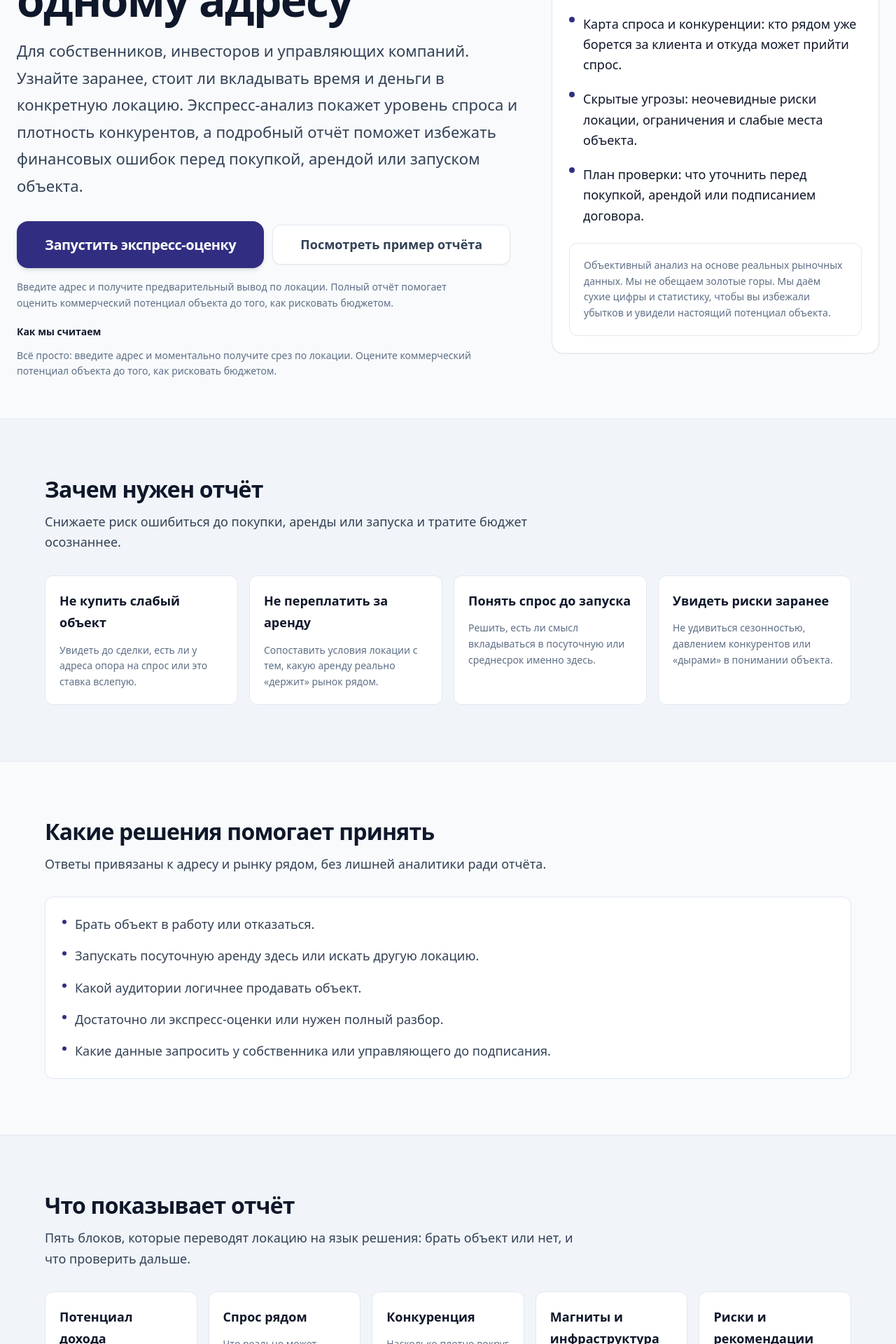
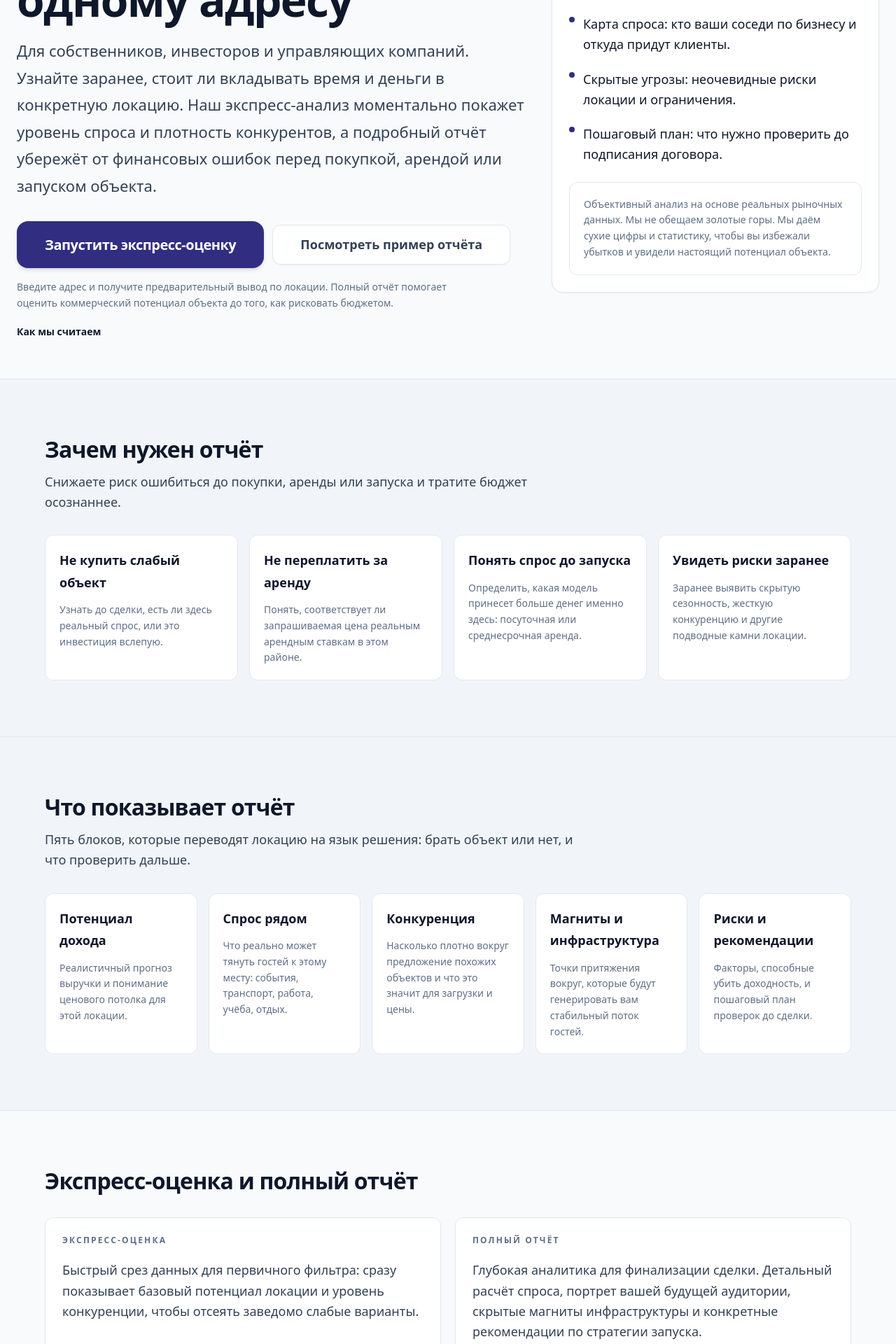
Before and after one commit to ASI-integration/asi-landing, a Next.js app: page /ru/otchet-po-dohodnosti-obektov in a window 1280 px wide. Shown: the part 440-2360 px from the top of the page at 70% size. Built offline with nearby package versions, Linux system fonts and the light colour scheme.

Commit message:
Refine RU report landing copy

```diff
--- a/src/app/ru/otchet-po-dohodnosti-obektov/page.tsx
+++ b/src/app/ru/otchet-po-dohodnosti-obektov/page.tsx
@@ -27,7 +27,7 @@ const METHODOLOGY_HREF = '/ru/kak-my-ocenivaem-dohodnost-obektov';
 const REPORT_BLOCKS = [
   {
     title: 'Потенциал дохода',
-    text: 'Насколько адрес в целом выглядит перспективным для аренды с точки зрения доступных сигналов по локации.',
+    text: 'Реалистичный прогноз выручки и понимание ценового потолка для этой локации.',
   },
   {
     title: 'Спрос рядом',
@@ -39,54 +39,42 @@ const REPORT_BLOCKS = [
   },
   {
     title: 'Магниты и инфраструктура',
-    text: 'Точки рядом, которые усиливают или ослабляют интерес к адресу.',
+    text: 'Точки притяжения вокруг, которые будут генерировать вам стабильный поток гостей.',
   },
   {
     title: 'Риски и рекомендации',
-    text: 'Что может сорвать ожидания по доходу и какие вопросы закрыть до договора или запуска.',
+    text: 'Факторы, способные убить доходность, и пошаговый план проверок до сделки.',
   },
 ] as const;
 
 const WHY_CARDS = [
   {
     title: 'Не купить слабый объект',
-    text: 'Увидеть до сделки, есть ли у адреса опора на спрос или это ставка вслепую.',
+    text: 'Узнать до сделки, есть ли здесь реальный спрос, или это инвестиция вслепую.',
   },
   {
     title: 'Не переплатить за аренду',
-    text: 'Сопоставить условия локации с тем, какую аренду реально «держит» рынок рядом.',
+    text: 'Понять, соответствует ли запрашиваемая цена реальным арендным ставкам в этом районе.',
   },
   {
     title: 'Понять спрос до запуска',
-    text: 'Решить, есть ли смысл вкладываться в посуточную или среднесрок именно здесь.',
+    text: 'Определить, какая модель принесет больше денег именно здесь: посуточная или среднесрочная аренда.',
   },
   {
     title: 'Увидеть риски заранее',
-    text: 'Не удивиться сезонностью, давлением конкурентов или «дырами» в понимании объекта.',
+    text: 'Заранее выявить скрытую сезонность, жесткую конкуренцию и другие подводные камни локации.',
   },
 ] as const;
 
-const DECISION_ITEMS = [
-  'Брать объект в работу или отказаться.',
-  'Запускать посуточную аренду здесь или искать другую локацию.',
-  'Какой аудитории логичнее продавать объект.',
-  'Достаточно ли экспресс-оценки или нужен полный разбор.',
-  'Какие данные запросить у собственника или управляющего до подписания.',
-] as const;
-
-const EXPRESS_POINTS = [
-  'Быстрый предварительный вывод.',
-  'Видно, есть ли смысл копать глубже.',
-  'Подходит для первичного отбора.',
-] as const;
-
-const FULL_REPORT_POINTS = [
-  'Подробный разбор локации.',
-  'Драйверы спроса.',
-  'Конкуренция.',
-  'Аудитория.',
-  'Риски.',
-  'Рекомендации по стратегии.',
+const COMPARISON_CARDS = [
+  {
+    title: 'Экспресс-оценка',
+    text: 'Быстрый срез данных для первичного фильтра: сразу показывает базовый потенциал локации и уровень конкуренции, чтобы отсеять заведомо слабые варианты.',
+  },
+  {
+    title: 'Полный отчёт',
+    text: 'Глубокая аналитика для финализации сделки. Детальный расчёт спроса, портрет вашей будущей аудитории, скрытые магниты инфраструктуры и конкретные рекомендации по стратегии запуска.',
+  },
 ] as const;
 
 const OBJECT_TYPES = [
@@ -114,8 +102,9 @@ export default function OtchetPoDohodnostiPage() {
               </h1>
               <p className="mt-5 max-w-3xl text-lg leading-relaxed text-[var(--t-text-2)] sm:text-xl">
                 Для собственников, инвесторов и управляющих компаний. Узнайте заранее, стоит ли вкладывать время и
-                деньги в конкретную локацию. Экспресс-анализ покажет уровень спроса и плотность конкурентов, а подробный
-                отчёт поможет избежать финансовых ошибок перед покупкой, арендой или запуском объекта.
+                деньги в конкретную локацию. Наш экспресс-анализ моментально покажет уровень спроса и плотность
+                конкурентов, а подробный отчёт убережёт от финансовых ошибок перед покупкой, арендой или запуском
+                объекта.
               </p>
               <div className="mt-8 flex flex-col gap-3 sm:flex-row sm:flex-wrap sm:items-center">
                 <PublicPrimaryCta href={EXPRESS_ASSESSMENT_HREF}>Запустить экспресс-оценку</PublicPrimaryCta>
@@ -133,10 +122,6 @@ export default function OtchetPoDohodnostiPage() {
               <div className="mt-4">
                 <PublicTextLink href={METHODOLOGY_HREF}>Как мы считаем</PublicTextLink>
               </div>
-              <p className="mt-3 max-w-2xl text-sm leading-relaxed text-[var(--t-muted)]">
-                Всё просто: введите адрес и моментально получите срез по локации. Оцените коммерческий потенциал объекта
-                до того, как рисковать бюджетом.
-              </p>
             </div>
 
             <aside className="rounded-2xl border border-[var(--t-border)] bg-[var(--t-surface)] p-6 shadow-sm">
@@ -148,10 +133,10 @@ export default function OtchetPoDohodnostiPage() {
               </h2>
               <ul className="mt-5 space-y-4">
                 {[
-                  'Оценка ликвидности: понятный вывод, есть ли у объекта потенциал или риск потери денег.',
-                  'Карта спроса и конкуренции: кто рядом уже борется за клиента и откуда может прийти спрос.',
-                  'Скрытые угрозы: неочевидные риски локации, ограничения и слабые места объекта.',
-                  'План проверки: что уточнить перед покупкой, арендой или подписанием договора.',
+                  'Оценка ликвидности: чёткий вердикт — высокий потенциал или пустая трата денег.',
+                  'Карта спроса: кто ваши соседи по бизнесу и откуда придут клиенты.',
+                  'Скрытые угрозы: неочевидные риски локации и ограничения.',
+                  'Пошаговый план: что нужно проверить до подписания договора.',
                 ].map((label) => (
                   <li key={label} className="flex gap-3">
                     <span className="mt-2 h-2 w-2 shrink-0 rounded-full bg-[var(--t-accent)]" />
@@ -186,25 +171,6 @@ export default function OtchetPoDohodnostiPage() {
           </div>
         </PublicSection>
 
-        <PublicSection variant="default">
-          <div className="mx-auto max-w-6xl">
-            <PublicSectionHeader
-              title="Какие решения помогает принять"
-              description="Ответы привязаны к адресу и рынку рядом, без лишней аналитики ради отчёта."
-            />
-            <PublicInfoCard className="mt-8 p-6">
-              <ul className="space-y-4">
-                {DECISION_ITEMS.map((item) => (
-                  <li key={item} className="flex gap-3 text-base leading-relaxed text-[var(--t-text-2)]">
-                    <span className="mt-2 h-1.5 w-1.5 shrink-0 rounded-full bg-[var(--t-accent)]" aria-hidden />
-                    <span>{item}</span>
-                  </li>
-                ))}
-              </ul>
-            </PublicInfoCard>
-          </div>
-        </PublicSection>
-
         <PublicSection variant="muted">
           <div className="mx-auto max-w-6xl">
             <PublicSectionHeader
@@ -226,28 +192,14 @@ export default function OtchetPoDohodnostiPage() {
           <div className="mx-auto max-w-6xl">
             <PublicSectionHeader title="Экспресс-оценка и полный отчёт" />
             <div className="mt-8 grid gap-5 lg:grid-cols-2">
-              <PublicInfoCard className="p-6">
-                <p className="text-xs font-semibold uppercase tracking-[0.18em] text-[var(--t-muted)]">Экспресс-оценка</p>
-                <ul className="mt-5 space-y-3 text-base leading-relaxed text-[var(--t-text-2)]">
-                  {EXPRESS_POINTS.map((point) => (
-                    <li key={point} className="flex gap-3">
-                      <span className="mt-2 h-1.5 w-1.5 shrink-0 rounded-full bg-[var(--t-accent)]" aria-hidden />
-                      <span>{point}</span>
-                    </li>
-                  ))}
-                </ul>
-              </PublicInfoCard>
-              <PublicInfoCard className="p-6">
-                <p className="text-xs font-semibold uppercase tracking-[0.18em] text-[var(--t-muted)]">Полный отчёт</p>
-                <ul className="mt-5 space-y-3 text-base leading-relaxed text-[var(--t-text-2)]">
-                  {FULL_REPORT_POINTS.map((point) => (
-                    <li key={point} className="flex gap-3">
-                      <span className="mt-2 h-1.5 w-1.5 shrink-0 rounded-full bg-[var(--t-accent)]" aria-hidden />
-                      <span>{point}</span>
-                    </li>
-                  ))}
-                </ul>
-              </PublicInfoCard>
+              {COMPARISON_CARDS.map((card) => (
+                <PublicInfoCard key={card.title} className="p-6">
+                  <p className="text-xs font-semibold uppercase tracking-[0.18em] text-[var(--t-muted)]">
+                    {card.title}
+                  </p>
+                  <p className="mt-5 text-base leading-relaxed text-[var(--t-text-2)]">{card.text}</p>
+                </PublicInfoCard>
+              ))}
             </div>
           </div>
         </PublicSection>
@@ -257,7 +209,7 @@ export default function OtchetPoDohodnostiPage() {
             <div className="grid gap-8 lg:grid-cols-[0.8fr_1.2fr] lg:items-start">
               <PublicSectionHeader
                 title="Для каких объектов подходит"
-                description="Перед покупкой, арендой, запуском нового объекта или пересмотром стратегии уже работающей локации."
+                description="Помогает оценить рентабельность перед покупкой, арендой или запуском нового объекта, а также найти точки роста для уже работающей локации."
               />
               <div className="flex flex-wrap gap-2 sm:gap-3">
                 {OBJECT_TYPES.map((label) => (
@@ -273,15 +225,16 @@ export default function OtchetPoDohodnostiPage() {
             <PublicSectionHeader
               align="center"
               titleClassName="text-3xl font-bold tracking-tight text-[var(--t-text)] sm:text-4xl"
-              title="Проверьте адрес перед решением"
+              title="Сделайте первый шаг к безопасной сделке"
               description={
                 <p className="text-lg leading-relaxed text-[var(--t-text-2)]">
-                  Начните с проверки адреса — затем откройте пример полного отчёта, если объект проходит первый отбор.
+                  Запустите экспресс-оценку потенциала локации. Если базовые показатели вас устроят — откройте пример
+                  полного отчёта, чтобы увидеть всю глубину аналитики.
                 </p>
               }
             />
             <div className="mt-8 flex flex-col items-center justify-center gap-3 sm:flex-row sm:flex-wrap">
-              <PublicPrimaryCta href={EXPRESS_ASSESSMENT_HREF}>Проверить адрес</PublicPrimaryCta>
+              <PublicPrimaryCta href={EXPRESS_ASSESSMENT_HREF}>Запустить экспресс-оценку</PublicPrimaryCta>
               <PublicSecondaryCta href={LOCATION_REPORT_SAMPLE_PATH} className="sm:min-w-[240px]">
                 Посмотреть пример отчёта
               </PublicSecondaryCta>
```
